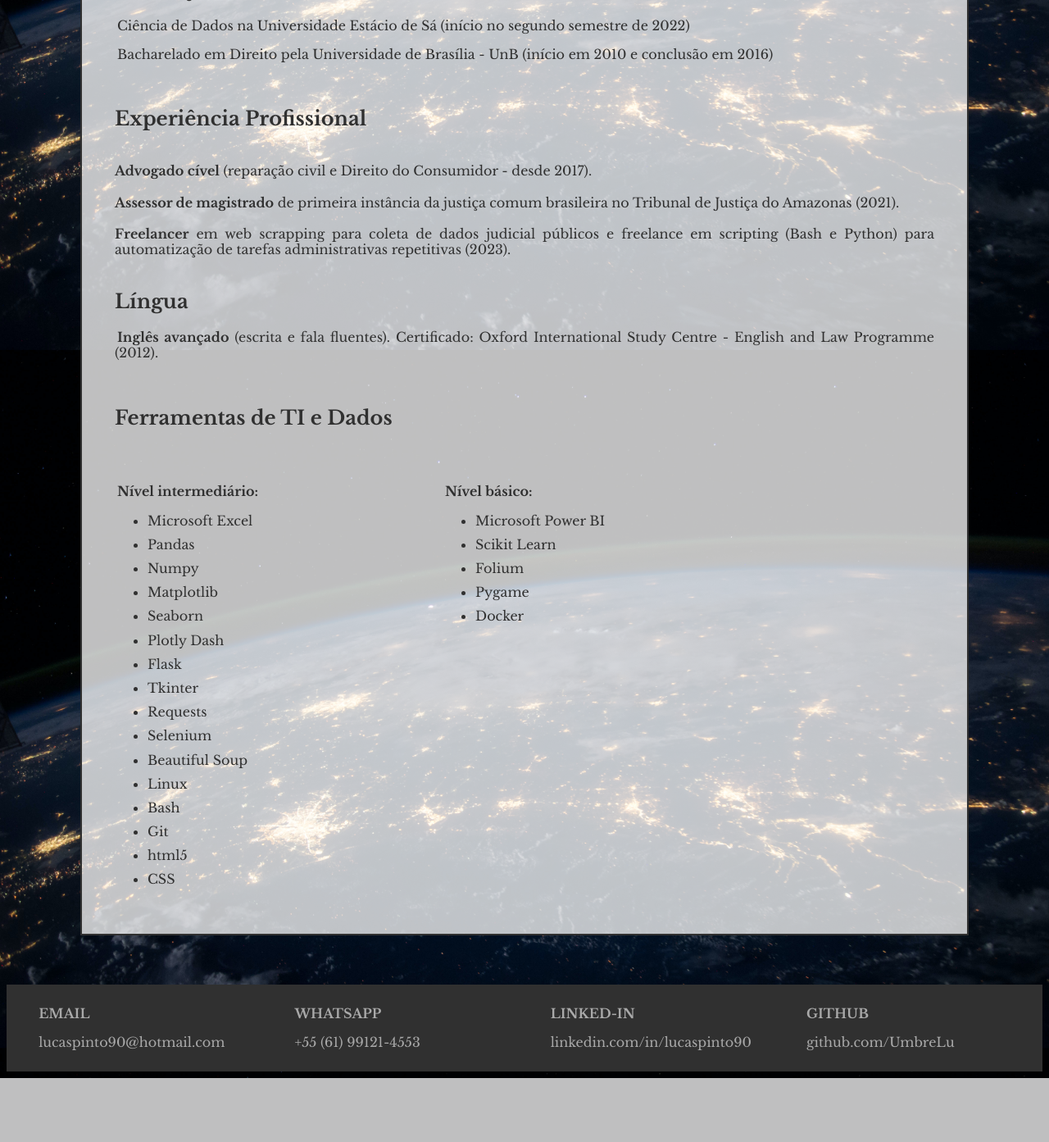
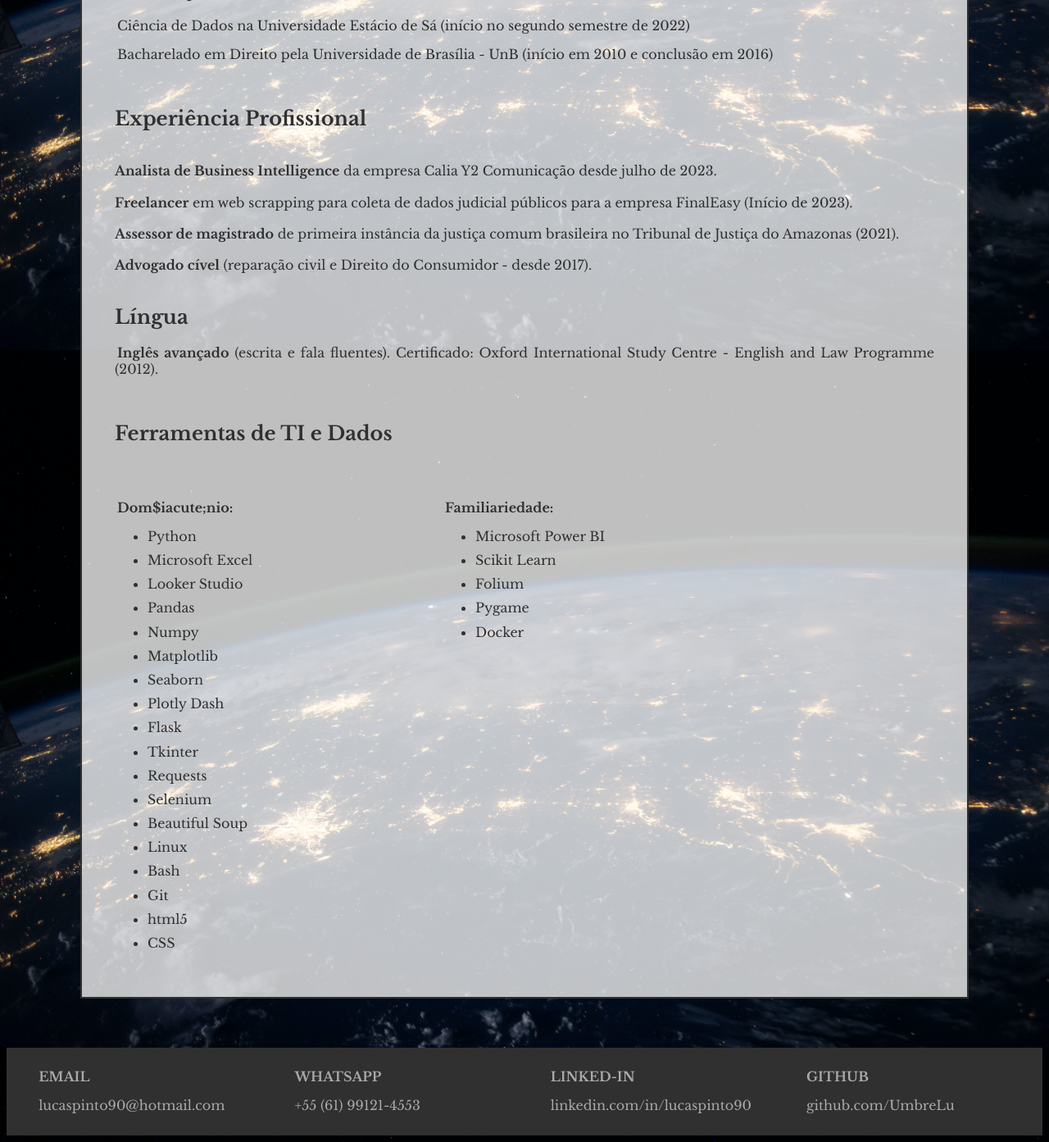
Before and after one commit to UmbreLu/personal_website, a Flask app: page /resume in a window 1280 px wide. Shown: the part 425-1818 px from the top of the page at 82% size. Before the commit the page ends 1740 px from the top, so only its background shows below. Run offline with Flask 2, Linux system fonts and the light colour scheme.

Commit message:
Update resume.html

```diff
--- a/templates/resume.html
+++ b/templates/resume.html
@@ -23,13 +23,16 @@ Bacharelado em Direito pela Universidade de Brasília - UnB (in&iacute;cio em 20
 <br>
 <h2>Experi&ecirc;ncia Profissional</h2>
 <br>
-<b>Advogado c&iacute;vel</b> (repara&ccedil;&atilde;o civil e Direito do Consumidor - desde 2017).
+<b>Analista de Business Intelligence</b> da empresa Calia Y2 Comunicação desde julho de 2023.
+<br>
+<br>
+<b>Freelancer</b> em web scrapping para coleta de dados judicial públicos para a empresa FinalEasy (Início de 2023).
 <br>
 <br>
 <b>Assessor de magistrado</b> de primeira inst&acirc;ncia da justi&ccedil;a comum brasileira no Tribunal de Justiça do Amazonas (2021).
 <br>
 <br>
-<b>Freelancer</b> em web scrapping para coleta de dados judicial públicos e freelance em scripting (Bash e Python) para automatização de tarefas administrativas repetitivas (2023).
+<b>Advogado c&iacute;vel</b> (repara&ccedil;&atilde;o civil e Direito do Consumidor - desde 2017).
 <br>
 <br>
 <h2>L&iacute;ngua</h2>
@@ -41,11 +44,17 @@ Bacharelado em Direito pela Universidade de Brasília - UnB (in&iacute;cio em 20
 <div class="flex-list">
     <div class="changing">
 <p>
-<strong>N&iacute;vel intermedi&aacute;rio:</strong>
+<strong>Dom$iacute;nio:</strong>
 </p>
 <ul>
     <li>
+        Python
+    </li>
+    <li>
         Microsoft Excel
+    </li>
+    <li>
+        Looker Studio
     </li>
     <li>
         Pandas
@@ -96,7 +105,7 @@ Bacharelado em Direito pela Universidade de Brasília - UnB (in&iacute;cio em 20
     </div>
     <div class="changing">
 <p>
-<strong>N&iacute;vel b&aacute;sico:</strong>
+<strong>Familiariedade:</strong>
 </p>
 {% elif lang == "en" %}
   <h1 class="title">Resume</h1>
```
